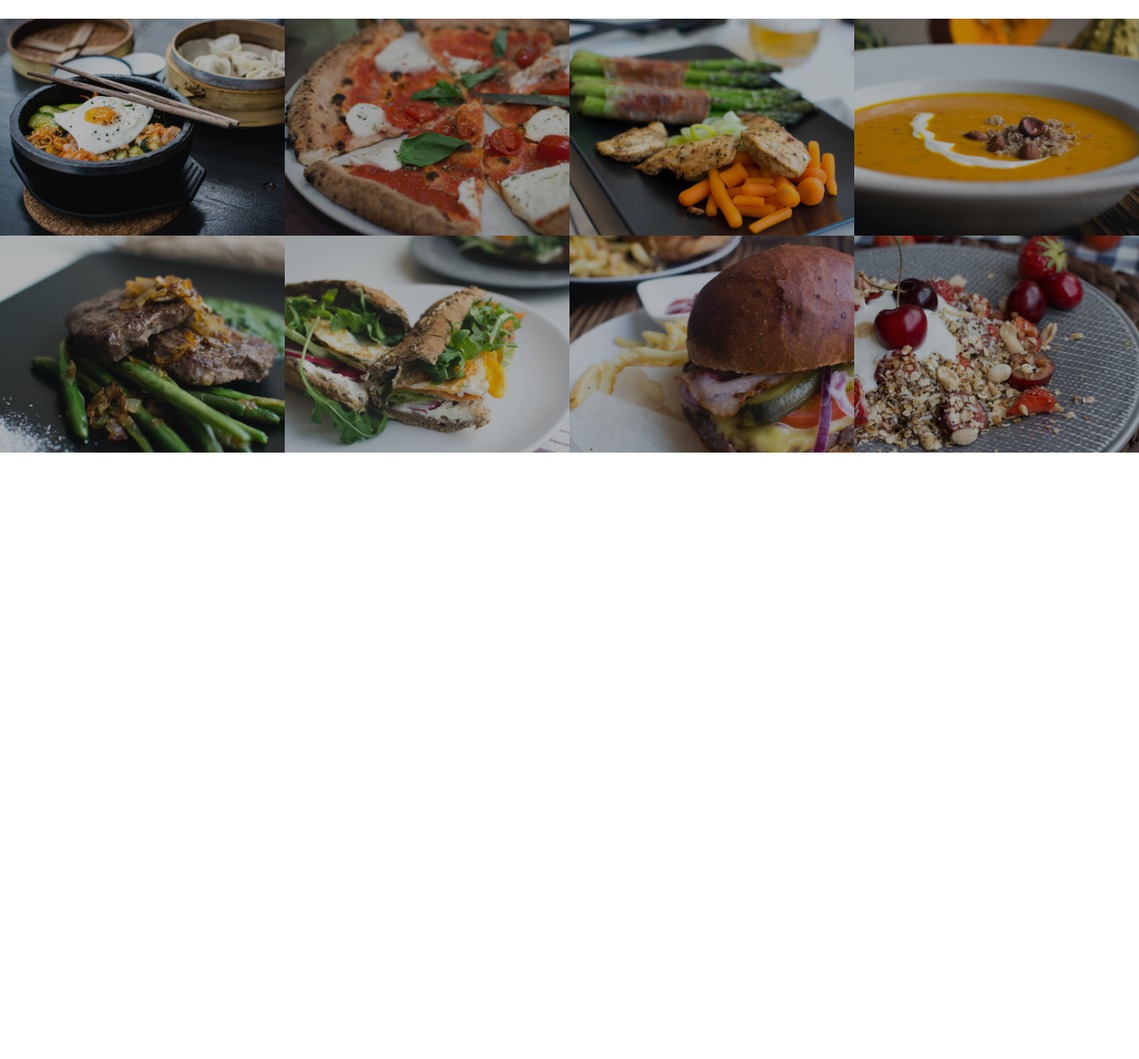
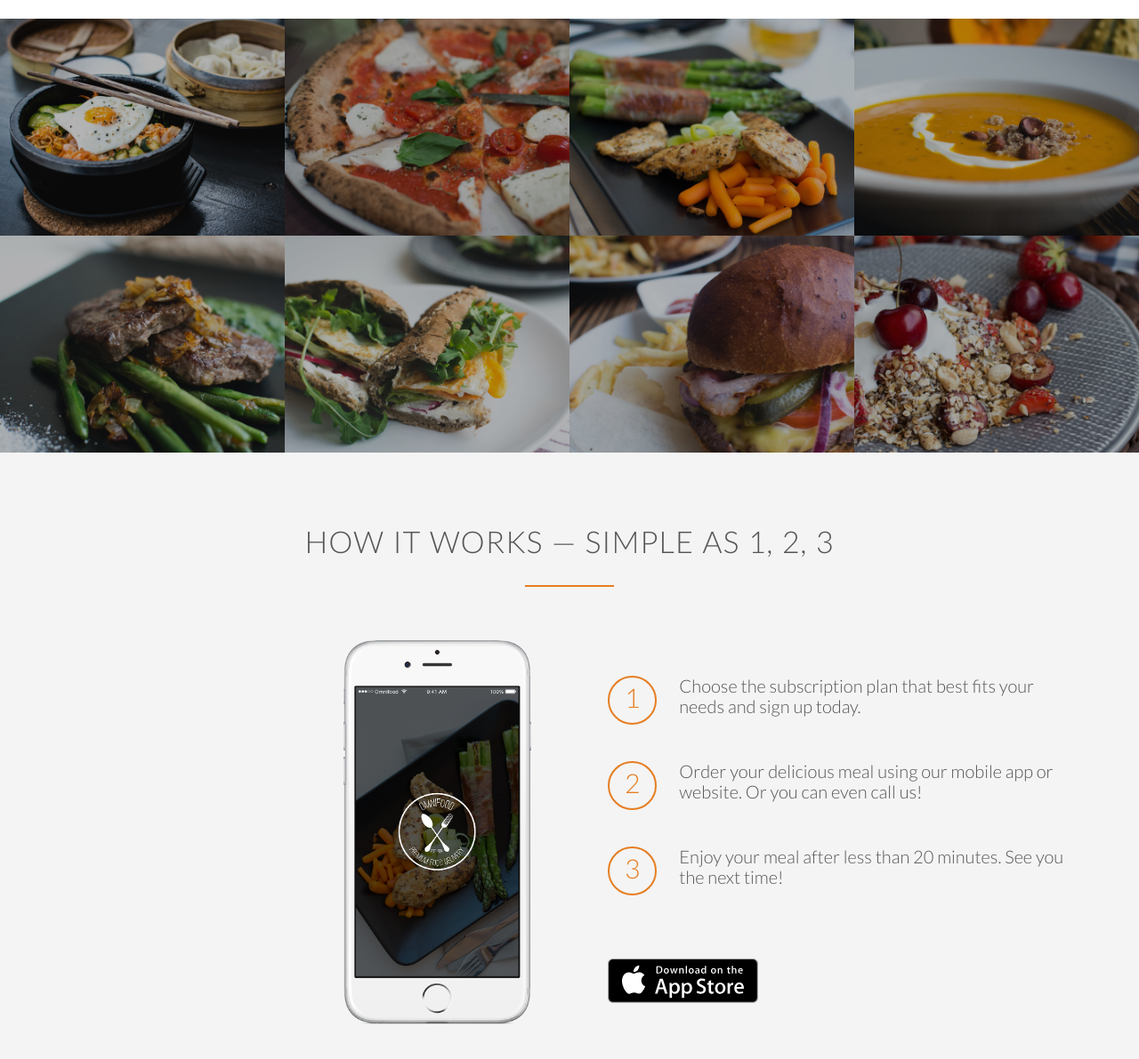
Before and after one commit to lpusz/omnifood-website, a plain HTML site: page index.html in a window 1280 px wide. Shown: the part 1497-2688 px from the top of the page at 89% size. Before the commit the page ends 2006 px from the top, so only its background shows below. Drawn offline with Linux system fonts and the light colour scheme; files whose address does not match are found by name.

Commit message:
Steps section added

```diff
--- a/index.html
+++ b/index.html
@@ -75,7 +75,7 @@
         </section>
 
         <section class="section-meals">
-            <ul class="meals-showcase">
+            <ul class="meals-showcase clearfix">
                 <li>
                     <figure class="meal-photo">
                         <img src="resources/img/1.jpg" alt="Korean bibimbap with egg and vegetables">
@@ -100,9 +100,7 @@
                     </figure>
                 </li>
             </ul>
-        </section>
-        <section class="section-meals">
-            <ul class="meals-showcase">
+            <ul class="meals-showcase clearfix">
                 <li>
                     <figure class="meal-photo">
                         <img src="resources/img/5.jpg" alt="Korean bibimbap with egg and vegetables">
@@ -129,6 +127,44 @@
             </ul>
         </section>
 
+        <section class="section-steps">
+            <div class="row">
+                <h2>How it works &mdash; Simple as 1, 2, 3</h2>
+            </div>
+
+            <div class="row">
+                <div class="col span-1-of-2 steps-box">
+                    <img src="resources/img/app-iPhone.png" alt="Omnifood app on iPhone" class="app-screen">
+                </div>
+
+                <div class="col span-1-of-2 steps-box">
+                    <div class="works-step">
+                        <div>1</div>
+                        <p>
+                            Choose the subscription plan that best fits your needs and sign up today.
+                        </p>
+                    </div>
+
+                    <div class="works-step">
+                        <div>2</div>
+                        <p>
+                            Order your delicious meal using our mobile app or website. Or you can even call us!
+                        </p>
+                    </div>
+
+                    <div class="works-step">
+                        <div>3</div>
+                        <p>
+                        Enjoy your meal after less than 20 minutes. See you the next time!
+                        </p>
+                    </div>
+
+                    <a href="#">
+                        <img src="resources/img/download-app.svg" alt="App Store button"  class="btn-app">
+                    </a>
+                </div>
+            </div>
+        </section>
     </body>
 
 </html>
--- a/resources/css/style.css
+++ b/resources/css/style.css
@@ -15,6 +15,15 @@ html {
     font-weight: 300;
     font-size: 20px;
     text-rendering: optimizeLegibility;
+}
+
+.clearfix {zoom: 1}
+.clearfix:after {
+    content: '.';
+    clear: both;
+    display: block;
+    height: 0;
+    visibility: hidden;
 }
 
 /* -------------------------------------------- */
@@ -247,3 +256,54 @@ header {
     opacity: 1;
     transform: scale(1.03);
 }
+
+/* -------------------------------------------- */
+/* HOW IT WORKS */
+/* -------------------------------------------- */
+
+.section-steps {
+    background-color: #f4f4f4
+}
+
+.steps-box:first-child {
+    text-align: right;
+    padding-right: 3%;
+    margin-top: 30px;
+}
+
+.steps-box:last-child {
+    padding-left: 3%;
+    margin-top: 70px;
+}
+
+.app-screen {
+    width: 40%;
+}
+
+.works-step {
+    margin-bottom: 50px;
+}
+
+.works-step:last-of-type {
+    margin-bottom: 80px;
+}
+
+.works-step div {
+    color: #e67e22;
+    border: 2px solid #e67e22;
+    display: inline-block;
+    border-radius: 50%;
+    height: 55px;
+    width: 55px;
+    text-align: center;
+    padding: 5px;
+    float: left;
+    font-size: 150%;
+    margin-right: 25px;
+}
+
+.btn-app {
+    height: 50px;
+    width: auto;
+    margin-right: 10px;
+}
```
Also changed, not shown: resources/img/download-app-android.png (deleted), resources/img/download-app-android.svg (added).
